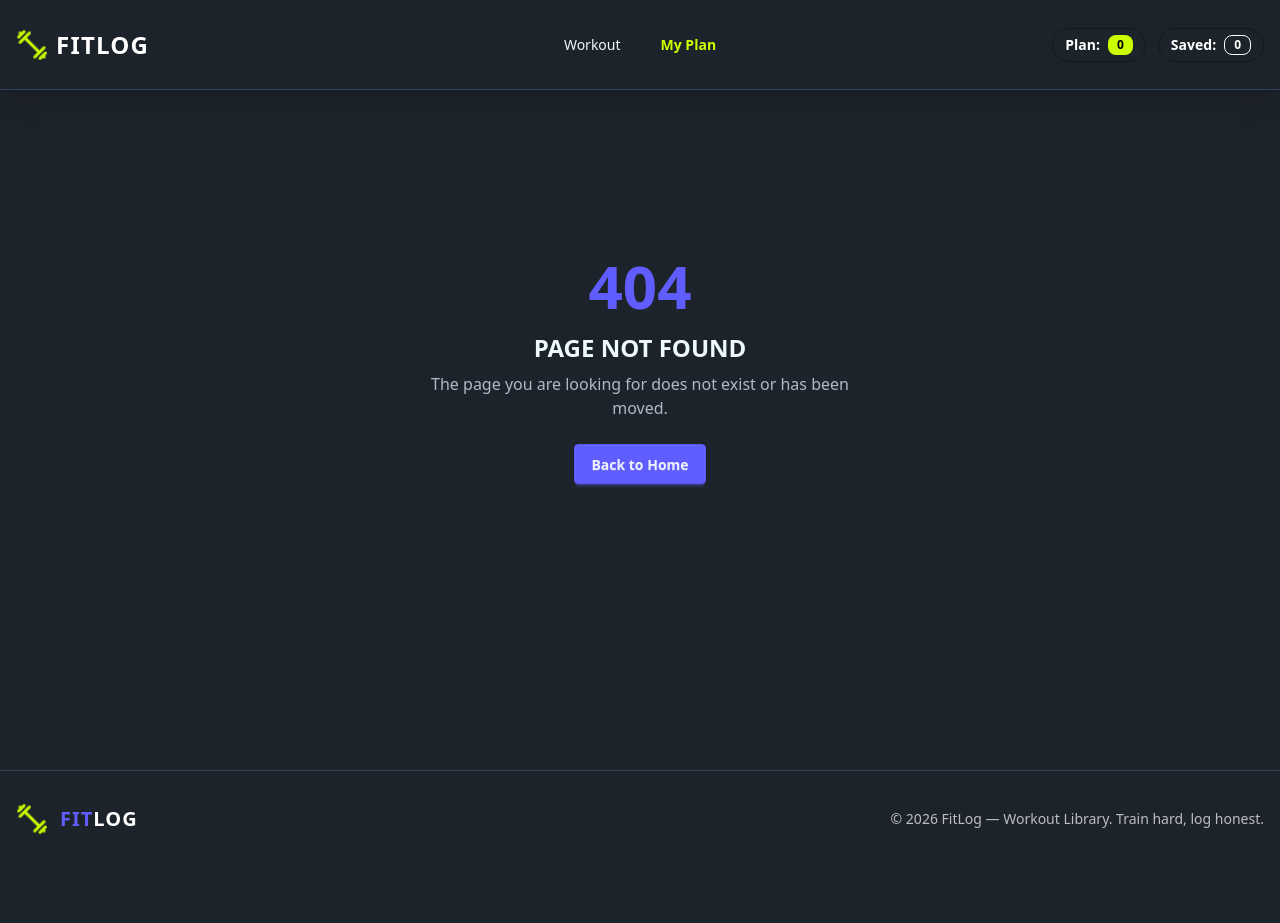
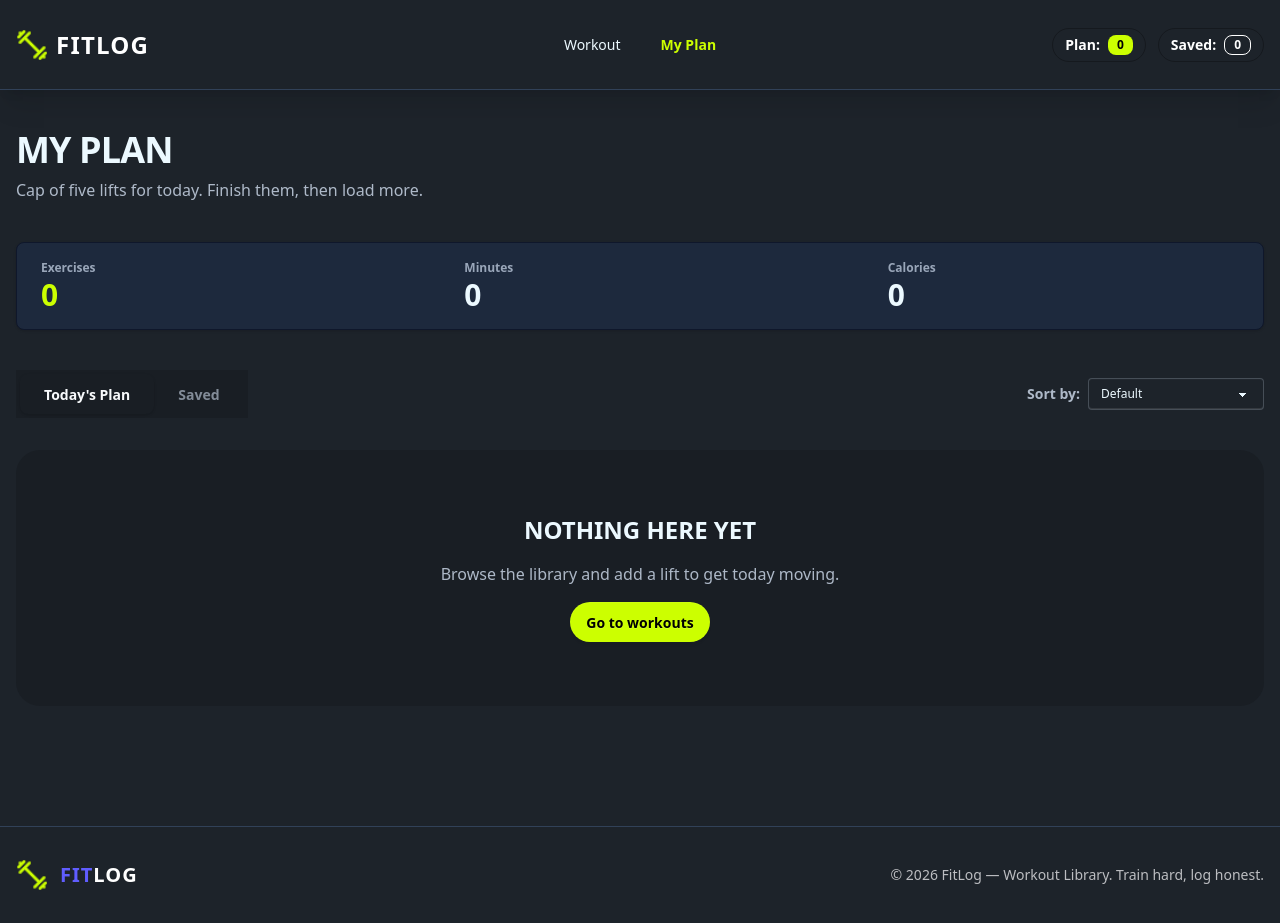
Before and after one commit to hmmahbubrabbani/my-fit-log, a Next.js app: page /my-plan in a window 1280 px wide. Before the commit this address had no page. Before the commit the page ends 867 px from the top, so only its background shows below. Built offline with nearby package versions, Linux system fonts and the light colour scheme.

Commit message:
My Plan part added

```diff
--- /dev/null
+++ b/src/app/my-plan/page.tsx
@@ -0,0 +1,15 @@
+import MyPlanContent from "@/components/shared/MyPlanContent";
+
+export default function MyPlanPage() {
+  return (
+    <div className="container mx-auto px-4 py-10">
+     <div className="mb-10 space-y-2">
+        <h1 className="text-4xl font-black uppercase tracking-tight">MY PLAN</h1>
+        <p className="text-base-content/70 font-medium">
+          Cap of five lifts for today. Finish them, then load more.
+        </p>
+      </div>
+      <MyPlanContent />
+    </div>
+  );
+}
--- /dev/null
+++ b/src/components/shared/MyPlanContent.tsx
@@ -0,0 +1,202 @@
+"use client";
+import { useContext, useState } from "react";
+import { FitContext } from "@/context/FitContext";
+import Link from "next/link";
+import Image from "next/image";
+import { IWorkout } from "@/types/workout.type";
+
+export default function MyPlanContent() {
+  const context = useContext(FitContext);
+  const [activeTab, setActiveTab] = useState<"plan" | "saved">("plan");
+  const [sortBy, setSortBy] = useState<string>("default");
+
+  if (!context) return null;
+  const { todaysPlan, savedList, removeFromTodaysPlan, removeFromSaved } = context;
+
+  const totalExercises = todaysPlan.length;
+  const totalMinutes = todaysPlan.reduce((acc, item) => acc + item.duration, 0);
+  const totalCalories = todaysPlan.reduce((acc, item) => acc + item.caloriesBurned, 0);
+
+
+  const sortWorkouts = (list: IWorkout[]) => {
+    const listCopy = [...list];
+    if (sortBy === "duration") {
+      return listCopy.sort((a, b) => a.duration - b.duration);
+    } else if (sortBy === "calories") {
+      return listCopy.sort((a, b) => b.caloriesBurned - a.caloriesBurned);
+    } else if (sortBy === "rating") {
+      return listCopy.sort((a, b) => b.rating - a.rating);
+    }
+    return listCopy;
+  };
+
+  const displayedList = sortWorkouts(activeTab === "plan" ? todaysPlan : savedList);
+
+  return (
+    <div>
+
+      <div className="grid grid-cols-1 md:grid-cols-3 gap-6 mb-10 stats shadow bg-slate-800 border border-slate-900">
+        <div>
+          <div className="stat">
+            <div className="stat-title font-semibold">Exercises</div>
+            <div className="stat-value text-[#ccff00] text-3xl">{totalExercises}</div>
+          </div>
+        </div>
+        <div>
+          <div className="stat">
+            <div className="stat-title font-semibold">Minutes</div>
+            <div className="stat-value text-3xl">{totalMinutes}</div>
+          </div>
+        </div>
+        <div>
+          <div className="stat">
+            <div className="stat-title font-semibold">Calories</div>
+            <div className="stat-value text-3xl">{totalCalories}</div>
+          </div>
+        </div>
+      </div>
+
+
+      <div className="flex flex-col md:flex-row justify-between items-center gap-4 mb-8">
+
+        <div className="tabs tabs-boxed bg-base-200 p-1">
+          <button
+            onClick={() => setActiveTab("plan")}
+            className={`tab font-bold px-6 py-2 rounded-lg transition-all ${
+              activeTab === "plan" ? "text-slate-50 shadow" : ""
+            }`}
+          >
+            Today&apos;s Plan
+          </button>
+          <button
+            onClick={() => setActiveTab("saved")}
+            className={`tab font-bold px-6 py-2 rounded-lg transition-all ${
+              activeTab === "saved" ? "text-slate-50 shadow" : ""
+            }`}
+          >
+            Saved
+          </button>
+        </div>
+
+
+        <div className="flex items-center gap-2">
+          <span className="text-sm font-semibold text-base-content/70">Sort by:</span>
+          <select
+            value={sortBy}
+            onChange={(e) => setSortBy(e.target.value)}
+            className="select select-bordered select-sm font-medium w-44"
+          >
+            <option value="default">Default</option>
+            <option value="duration">Duration (Low to High)</option>
+            <option value="calories">Calories (High to Low)</option>
+            <option value="rating">Rating (High to Low)</option>
+          </select>
+        </div>
+      </div>
+
+
+      <div className="space-y-4">
+        {displayedList.length > 0 ? (
+          displayedList.map((workout) => (
+            <div
+              key={workout.id}
+              className="flex flex-col md:flex-row items-center justify-between bg-base-100 border border-base-200 p-4 rounded-2xl shadow-sm gap-4"
+            >
+              <div className="flex items-center gap-4 w-full md:w-auto">
+                <div className="relative w-20 h-20 rounded-xl overflow-hidden flex-shrink-0">
+                  <Image src={workout.image} alt={workout.name} fill className="object-cover" />
+                </div>
+                <div>
+                  <h3 className="font-bold text-lg uppercase">{workout.name}</h3>
+                  <p className="text-xs text-base-content/60 font-medium">Equipment: {workout.equipment}</p>
+                 <div className="flex gap-4 text-xs font-semibold mt-1 text-base-content/70 items-center">
+
+                    <span className="flex items-center gap-1">
+                    <svg xmlns="http://www.w3.org/2000/svg" className="h-4 w-4 text-[#ccff00]" fill="none" viewBox="0 0 24 24" stroke="currentColor" strokeWidth="2">
+                        <path strokeLinecap="round" strokeLinejoin="round" d="M12 8v4l3 3m6-3a9 9 0 11-18 0 9 9 0 0118 0z" />
+                    </svg>
+                         {workout.duration} min
+                    </span>
+
+
+                    <span className="flex items-center gap-1">
+                        <svg xmlns="http://www.w3.org/2000/svg" className="h-4 w-4 text-[#ccff00]" fill="none" viewBox="0 0 24 24" stroke="currentColor" strokeWidth="2">
+                            <path strokeLinecap="round" strokeLinejoin="round" d="M17.657 16.657L13.414 20.9a1.998 1.998 0 01-2.827 0l-4.244-4.243a8 8 0 1111.314 0z" />
+                            <path strokeLinecap="round" strokeLinejoin="round" d="M15 11a3 3 0 11-6 0 3 3 0 016 0z" />
+                        </svg>
+                        {workout.caloriesBurned} kcal
+                    </span>
+
+
+                    <span className="flex items-center gap-1">
+                        <svg xmlns="http://www.w3.org/2000/svg" className="h-4 w-4 text-[#ccff00]" fill="currentColor" viewBox="0 0 24 24">
+                            <path d="M12 2l3.09 6.26L22 9.27l-5 4.87 1.18 6.88L12 17.77l-6.18 3.25L7 14.14 2 9.27l6.91-1.01L12 2z" />
+                        </svg>
+                        {workout.rating}
+                    </span>
+                </div>
+                </div>
+              </div>
+
+
+              <div className="flex items-center gap-2 w-full md:w-auto justify-end">
+                <Link href={`/workouts/${workout.id}`} className="btn btn-sm btn-outline rounded-3xl">
+                  View Details
+                </Link>
+
+
+                {activeTab === "plan" && (
+                  <button
+                    onClick={() => {
+
+                      removeFromTodaysPlan(workout.id);
+                    }}
+                    className="btn btn-sm bg-[#ccff00] rounded-3xl hover:bg-[#b3e600] text-slate-900 border-none font-bold flex items-center gap-1"
+                  >
+                    <svg
+                      xmlns="http://www.w3.org/2000/svg"
+                      className="h-4 w-4"
+                      fill="none"
+                      viewBox="0 0 24 24"
+                      stroke="currentColor"
+                      strokeWidth="3"
+                    >
+                      <path strokeLinecap="round" strokeLinejoin="round" d="M5 13l4 4L19 7" />
+                    </svg>
+                    Mark as done
+                  </button>
+                )}
+
+
+                <button
+                  onClick={() =>
+                    activeTab === "plan"
+                      ? removeFromTodaysPlan(workout.id)
+                      : removeFromSaved(workout.id)
+                  }
+                  className="btn btn-sm btn-outline text-white border-0 font-bold px-3"
+                >
+                  ✕
+                </button>
+              </div>
+            </div>
+          ))
+        ) : (
+          <div className="text-center py-16 space-y-4 bg-base-200 rounded-3xl">
+            <h3 className="text-2xl font-black uppercase">
+              {activeTab === "plan" ? "NOTHING HERE YET" : "NO SAVED WORKOUTS"}
+            </h3>
+            <p className="text-base-content/70 font-medium">
+              {activeTab === "plan"
+                ? "Browse the library and add a lift to get today moving."
+                : "Save your favourite lifts for later planning."}
+            </p>
+            <Link href="/" className="btn bg-[#ccff00] text-black rounded-3xl font-bold border-none">
+              Go to workouts
+            </Link>
+          </div>
+        )}
+      </div>
+    </div>
+  );
+}
```
